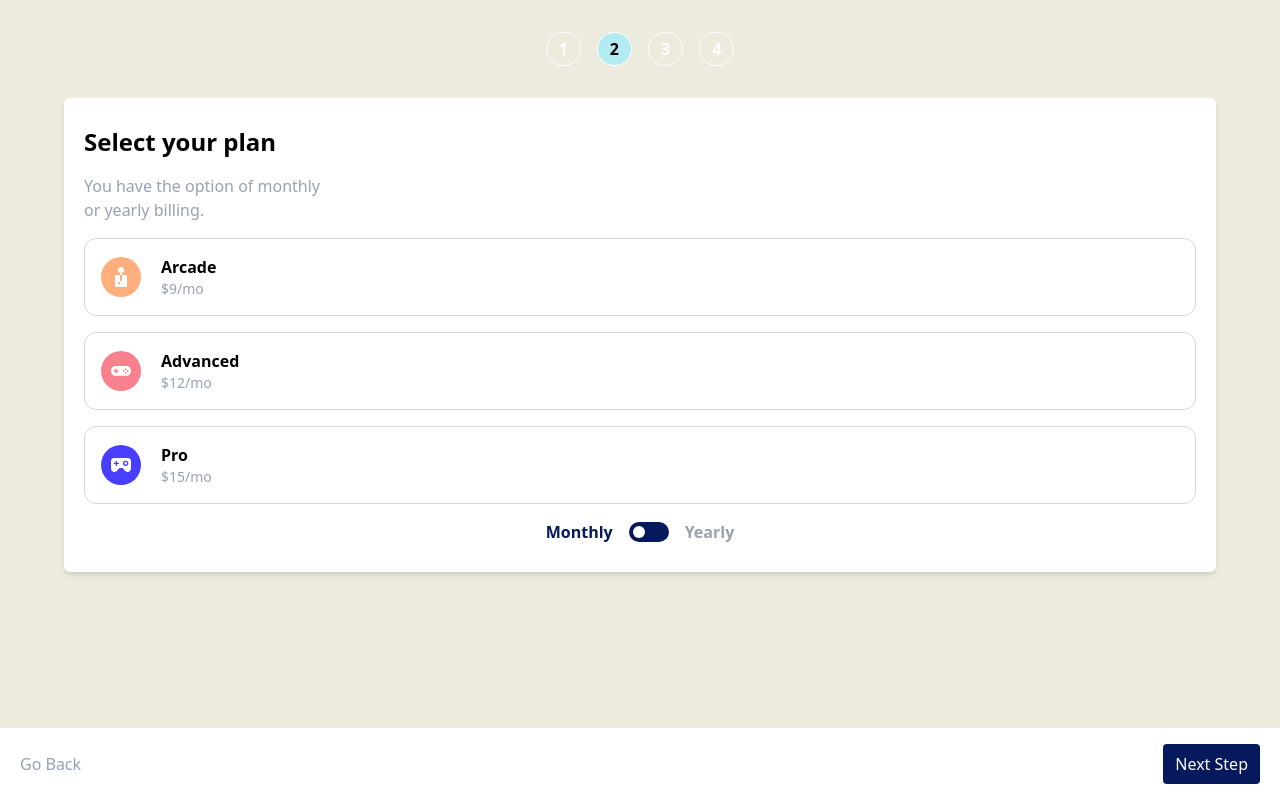
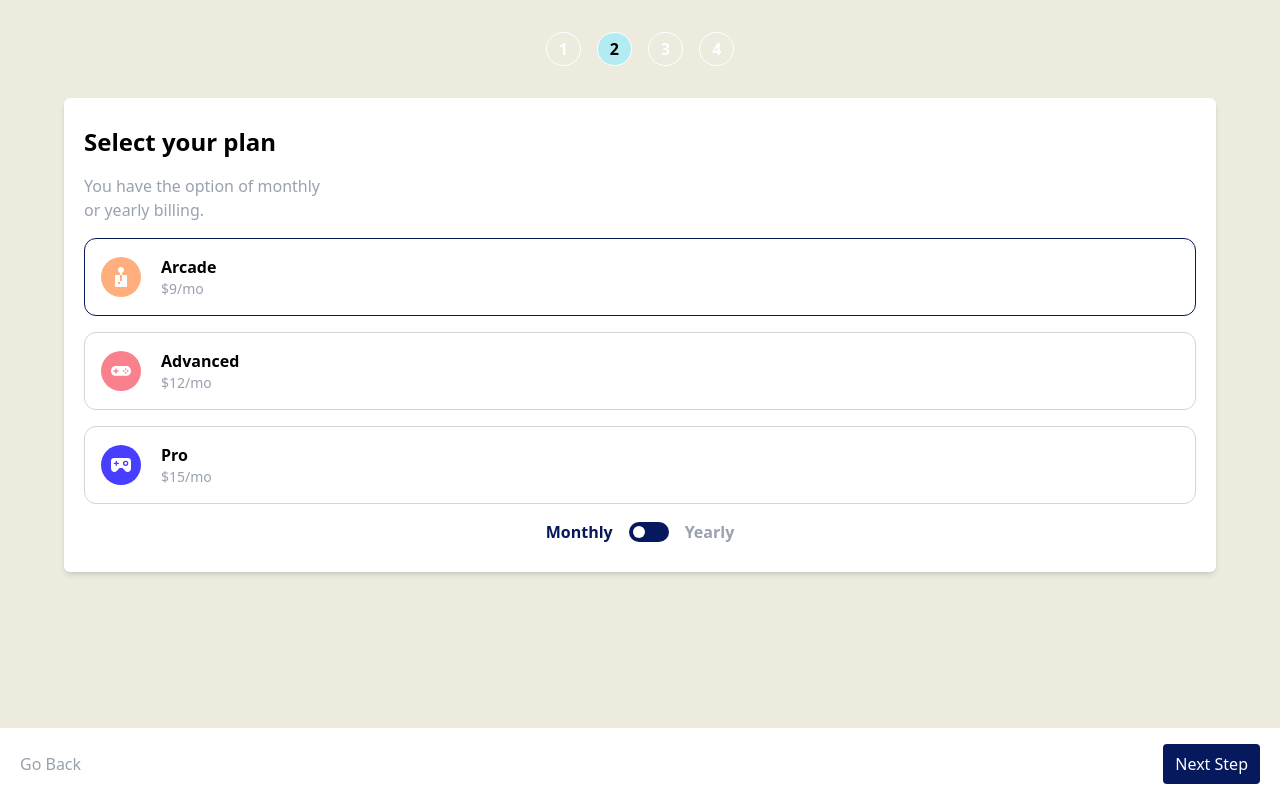
Before and after one commit to Rezzzero/multi-step-form, a React (Vite) app: page / in a window 1280 px wide. Both pictures are taken after a click on the button "Next Step". Built offline with nearby package versions, Linux system fonts and the light colour scheme.

Commit message:
add select plan logic, update styles, props for card

```diff
--- a/src/components/card/PlanCard.tsx
+++ b/src/components/card/PlanCard.tsx
@@ -29,12 +29,21 @@ const cost = {
 export const PlanCard = ({
   plan,
   isMonthly,
+  selected,
+  handleSelect,
 }: {
   plan: string;
   isMonthly: boolean;
+  selected: string;
+  handleSelect: (plan: string) => void;
 }) => {
   return (
-    <div className="flex gap-5 border-1 border-gray-300 rounded-xl p-4">
+    <div
+      className={`flex gap-5 border-1 ${
+        selected === plan ? "border-[#06195c]" : "border-gray-300"
+      } rounded-xl p-4`}
+      onClick={() => handleSelect(plan)}
+    >
       <img src={icons[plan]} alt="icon" />
       <div>
         <h1 className="font-bold">{name[plan]}</h1>
--- a/src/components/step/select-plan/SelectPlan.tsx
+++ b/src/components/step/select-plan/SelectPlan.tsx
@@ -4,6 +4,7 @@ import styles from "./SelectPlan.module.css";
 
 export const SelectPlan = () => {
   const [toggled, setToggled] = useState(false);
+  const [selectedPlan, setSelectedPlan] = useState("arcade");
   return (
     <>
       <div className="flex flex-col gap-4 bg-white w-[90%] rounded-md py-7 px-5 shadow-md mb-auto">
@@ -11,9 +12,24 @@ export const SelectPlan = () => {
         <p className="text-gray-400 max-w-[250px]">
           You have the option of monthly or yearly billing.
         </p>
-        <PlanCard plan="arcade" isMonthly={true} />
-        <PlanCard plan="advanced" isMonthly={true} />
-        <PlanCard plan="pro" isMonthly={true} />
+        <PlanCard
+          plan="arcade"
+          isMonthly={true}
+          selected={selectedPlan}
+          handleSelect={setSelectedPlan}
+        />
+        <PlanCard
+          plan="advanced"
+          isMonthly={true}
+          selected={selectedPlan}
+          handleSelect={setSelectedPlan}
+        />
+        <PlanCard
+          plan="pro"
+          isMonthly={true}
+          selected={selectedPlan}
+          handleSelect={setSelectedPlan}
+        />
         <div className="flex items-center justify-center gap-4 font-semibold">
           <p className={`${!toggled ? "text-[#06195c]" : "text-gray-400"}`}>
             Monthly
```
